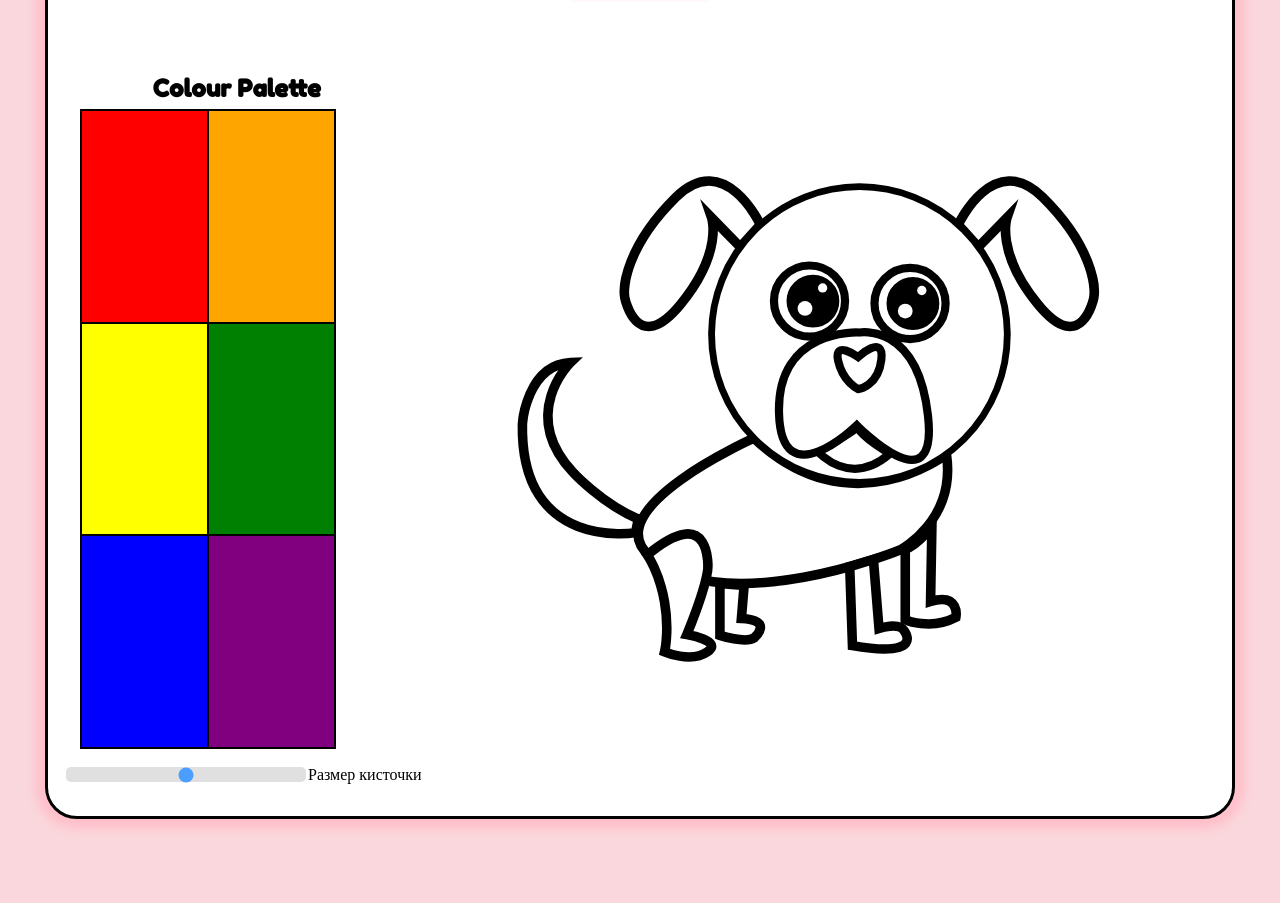
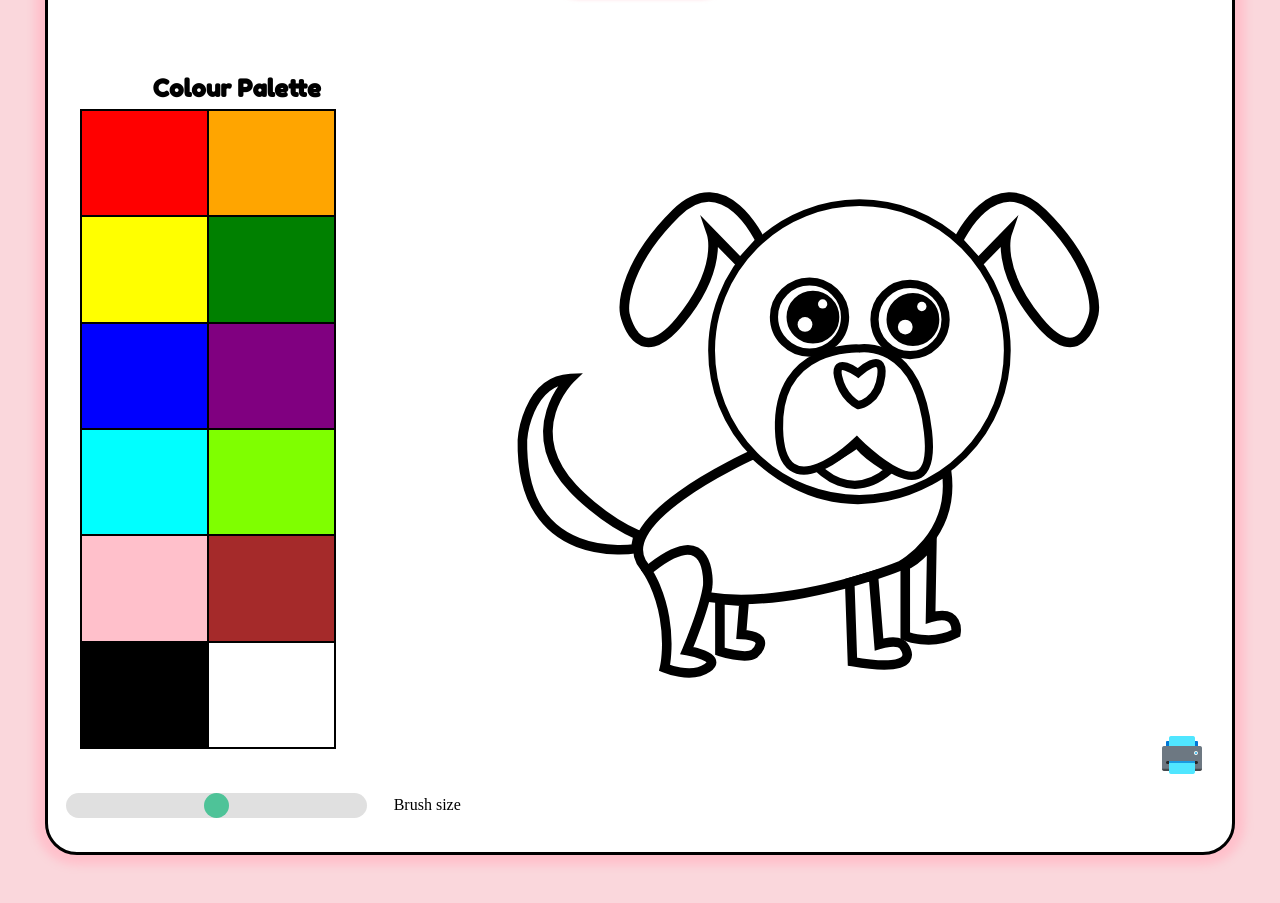
Before and after one commit to Dadajanov/Coloring--book, a plain HTML site: page index.html in a window 1280 px wide. Shown: the part 177-1080 px from the top of the page. Drawn offline with Linux system fonts and the light colour scheme.

Commit message:
update the functionality adn some colors

```diff
--- a/Js/script.js
+++ b/Js/script.js
@@ -54,16 +54,12 @@ $tinyImages.closest('div').addEventListener('click', function (t) {
     }
   }
   if (t.target.dataset.tiny == 'puppy') {
-    console.log('puppy')
     $bigImages[0].style.display = 'block'
   } else if (t.target.dataset.tiny == 'cakes') {
-    console.log('cakes')
     $bigImages[1].style.display = 'block'
   } else if (t.target.dataset.tiny == 'dragon') {
-    console.log('dragon')
     $bigImages[2].style.display = 'block'
   } else if (t.target.dataset.tiny == 'flowers') {
-    console.log('flowers')
     $bigImages[3].style.display = 'block'
   }
 })
@@ -81,10 +77,19 @@ for (var b = 1; b < $bigImages.length; b++) {
 // SVG
 // ////////////////////////
 var $svg = document.querySelectorAll('svg')
+var $path = document.querySelectorAll('path')
 
 for (var s = 0; s < $svg.length; s++) {
   $svg[s].addEventListener('click', function (c) {
     c.target.style.fill = game.selectedColor
+  })
+}
+
+for (var s = 0; s < $path.length; s++) {
+  $path[s].addEventListener('click', function (c) {
+    console.log(c.target);
+    console.log($path);
+    console.log(c.target === $path[s]);
   })
 }
 
@@ -105,3 +110,9 @@ cursor.addEventListener('change', (event) => {
   paletteColor(event.target.value)
   changeCursor(event.target.value);
 })
+
+const printSvg = document.getElementById('print-svg')
+
+printSvg.addEventListener('click', () => {
+  window.print();
+})
--- a/index.html
+++ b/index.html
@@ -350,8 +350,8 @@
           </svg>
         </div>
         <!-- END OF FLOWERS -->
+        <div id="print-svg" value="print"><img src="./images/print.png" alt=""></div>
       </div>
-
       <!-- COLOR PALETTE -->
       <div id="paletteBox">
         <h2>Colour Palette</h2>
@@ -362,12 +362,18 @@
           <div id="green" class="paletteColor"></div>
           <div id="blue" class="paletteColor"></div>
           <div id="purple" class="paletteColor"></div>
+          <div id="aqua" class="paletteColor"></div>
+          <div id="chartreuse" class="paletteColor"></div>
+          <div id="pink" class="paletteColor"></div>
+          <div id="brown" class="paletteColor"></div>
+          <div id="black" class="paletteColor"></div>
+          <div id="white" class="paletteColor"></div>
         </div>
       </div>
       <!-- COLOR PALETTE ENDS -->
-      <div class="cursor">
-        <input class="cursor-size" type="range" id="cursor" name="volume" value="30" min="10" max="50">
-        <label for="volume">Размер кисточки</label>
+      <div class="cursor-container">
+        <input class="cursor" type="range" id="cursor" name="volume" value="30" min="10" max="50">
+        <label for="volume">Brush size</label>
       </div>
     </main>
   </div>
--- a/styles/style.css
+++ b/styles/style.css
@@ -169,26 +169,62 @@ svg {
   margin: 0 auto;
 }
 
-.cursor {
+.cursor-container {
   display: flex;
   align-items: center;
   width: 30rem;
 }
 
-.cursor-size {
+.cursor-container label {
+  width: 15rem;
+  margin-left: 25px;
+}
+
+.cursor {
   -webkit-appearance: none;
-  width: 50%;
-  height: 15px;
-  border-radius: 5px;
+  width: 100%;
+  height: 25px;
   background: #d3d3d3;
+  border-radius: 25px;
   outline: none;
   opacity: 0.7;
-  -webkit-transition: opacity 0.15s ease-in-out;
-  transition: opacity 0.15s ease-in-out;
+  -webkit-transition: 0.2s;
+  transition: opacity 0.2s;
 }
 
-.cursor-size:hover {
+.cursor:hover {
   opacity: 1;
+}
+
+.cursor::-webkit-slider-thumb {
+  -webkit-appearance: none;
+  appearance: none;
+  width: 25px;
+  height: 25px;
+  background: #04aa6d;
+  border-radius: 50%;
+  cursor: pointer;
+}
+
+.cursor::-moz-range-thumb {
+  width: 25px;
+  height: 25px;
+  background: #04aa6d;
+  cursor: pointer;
+}
+
+#coloring-book-svg {
+  position: relative;
+  z-index: 1;
+}
+
+#print-svg {
+  position: absolute;
+  bottom: 20px;
+  right: 18px;
+  z-index: 5;
+  width: 40px;
+  height: 40px;
 }
 /* path {
 	fill: red !important;
@@ -254,6 +290,18 @@ svg {
   box-shadow: 0 0.2rem 0.2rem 0.2rem rgb(255, 192, 203, 0.4);
 }
 
+#paletteBox {
+  grid-area: palette;
+  padding: 1rem;
+  position: relative;
+}
+
+#svg-images {
+  grid-area: svg;
+  padding: 1rem;
+  position: relative;
+}
+
 /* COLOR PALETTE */
 #palette {
   width: 100%;
@@ -293,9 +341,30 @@ svg {
 #purple {
   background-color: purple;
 }
+#aqua {
+  background-color: aqua;
+}
 
+#white {
+  background-color: white;
+}
+
+#chartreuse {
+  background-color: chartreuse;
+}
+
+#pink {
+  background-color: pink;
+}
+#brown {
+  background-color: brown;
+}
+
+#black {
+  background-color: black;
+}
 .selected {
-  box-shadow: inset 0 0 0 5px black;
+  box-shadow: inset 0 0 0 5 px #050505c0;
 }
 
 /* MEDIA QUERIES */
```
Also changed, not shown: images/print.png (added).
